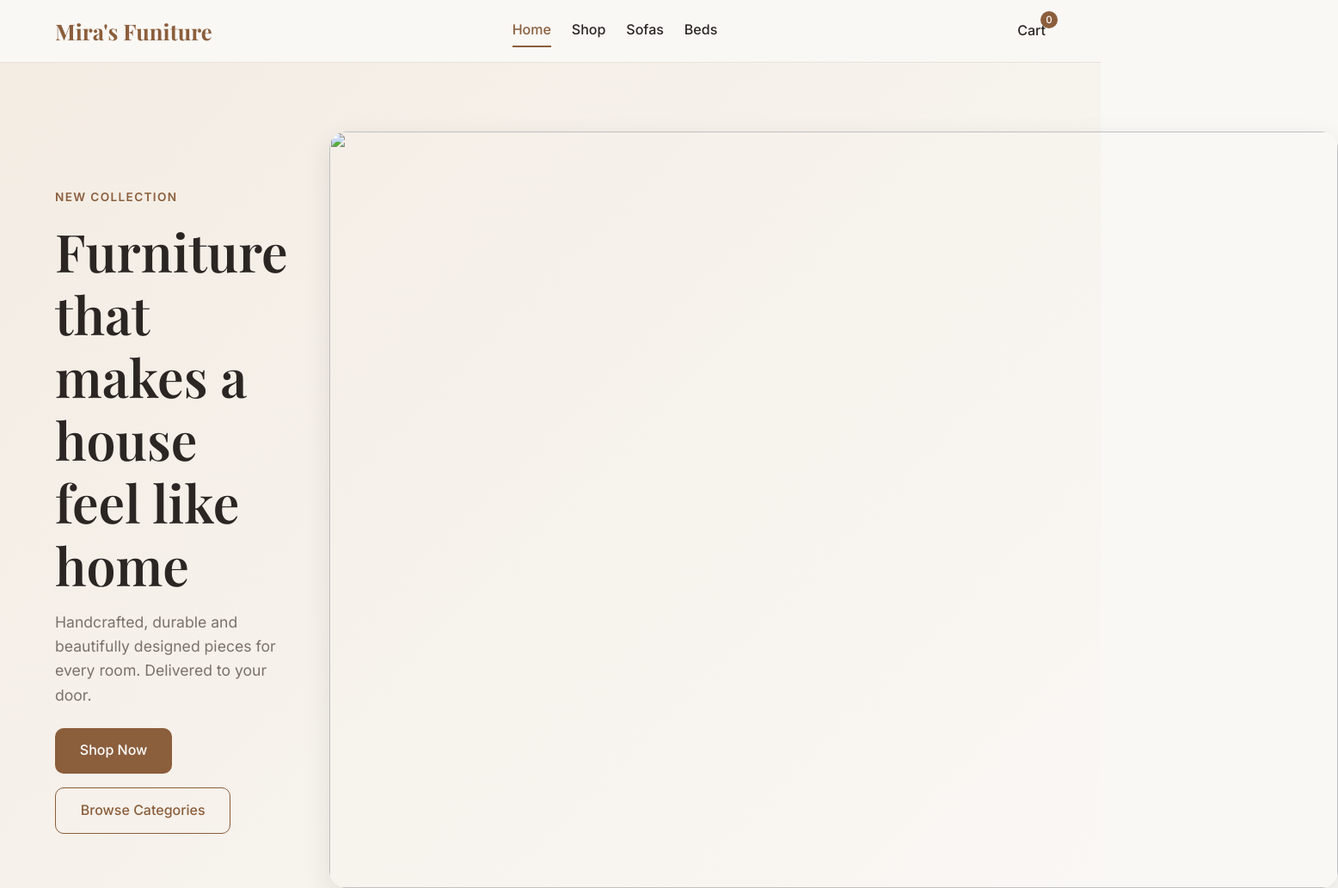
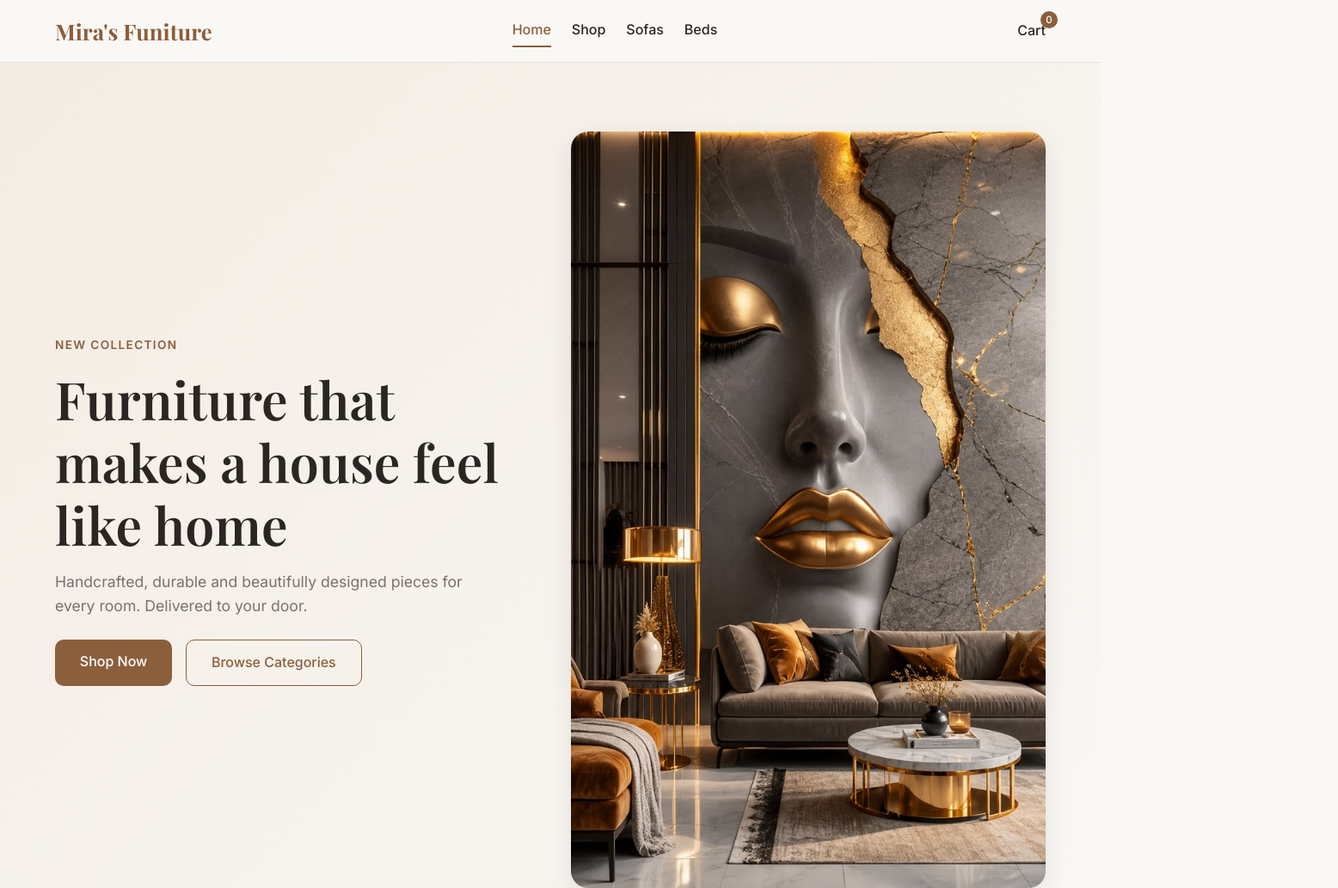
Before and after one commit to Mirabel090/mira-s-store, a website: page public/index.html in a window 1280 px wide. Shown: the top 1033 px of the page at 86% size, 1556 px wide, since content can reach past the window. Drawn offline with nearby package versions, Linux system fonts and the light colour scheme; no server answers.

Commit message:
update the index file

```diff
--- a/public/index.html
+++ b/public/index.html
@@ -46,7 +46,7 @@
           </div>
         </div>
         <div class="hero-image">
-          <img src="./img/“heroImg.jpeg" />
+          <img src="./img/heroImg.jpeg" alt="Brand Hero Image"/>
         </div>
       </div>
     </section>
```
